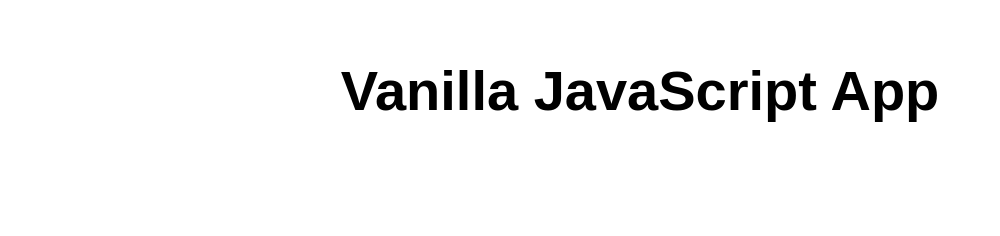
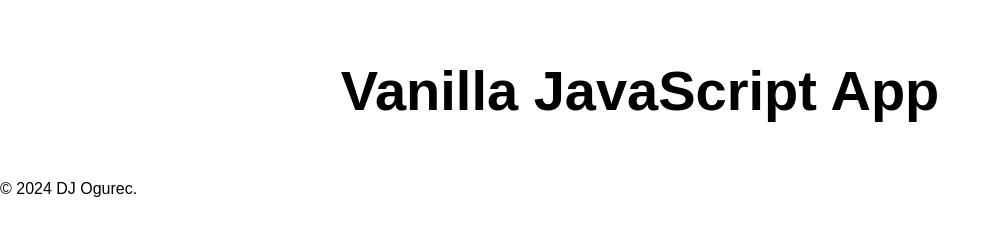
Before and after one commit to utilmind/azure-study-app, a website: page src/index.html in a window 1280 px wide. Shown: the whole page, without its empty margins (0-1000 px from the left). Drawn offline with Linux system fonts and the light colour scheme.

Commit message:
Update index.html

```diff
--- a/src/index.html
+++ b/src/index.html
@@ -12,6 +12,9 @@
   <main>
     <h1>Vanilla JavaScript App</h1>
   </main>
+  <footer>
+    &copy; 2024 DJ Ogurec.
+  </footer>
 </body>
 
 </html>
```
